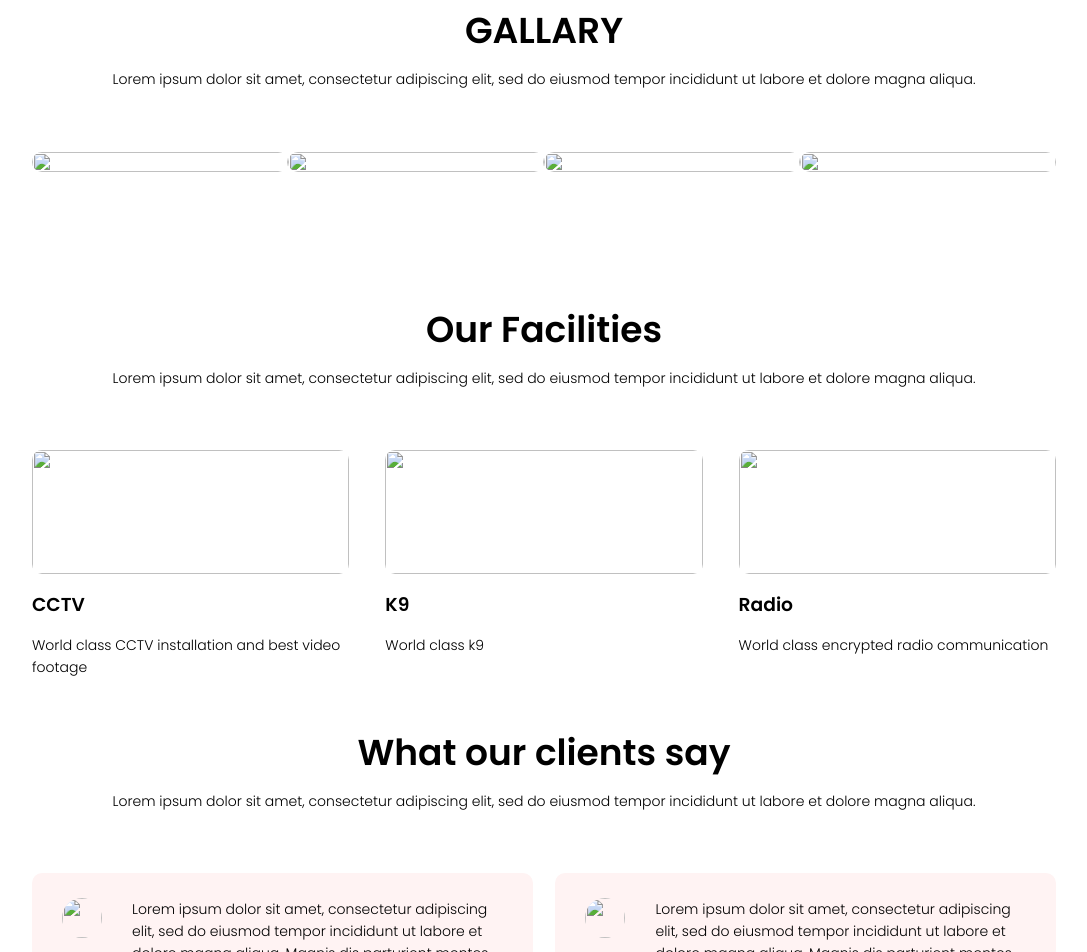
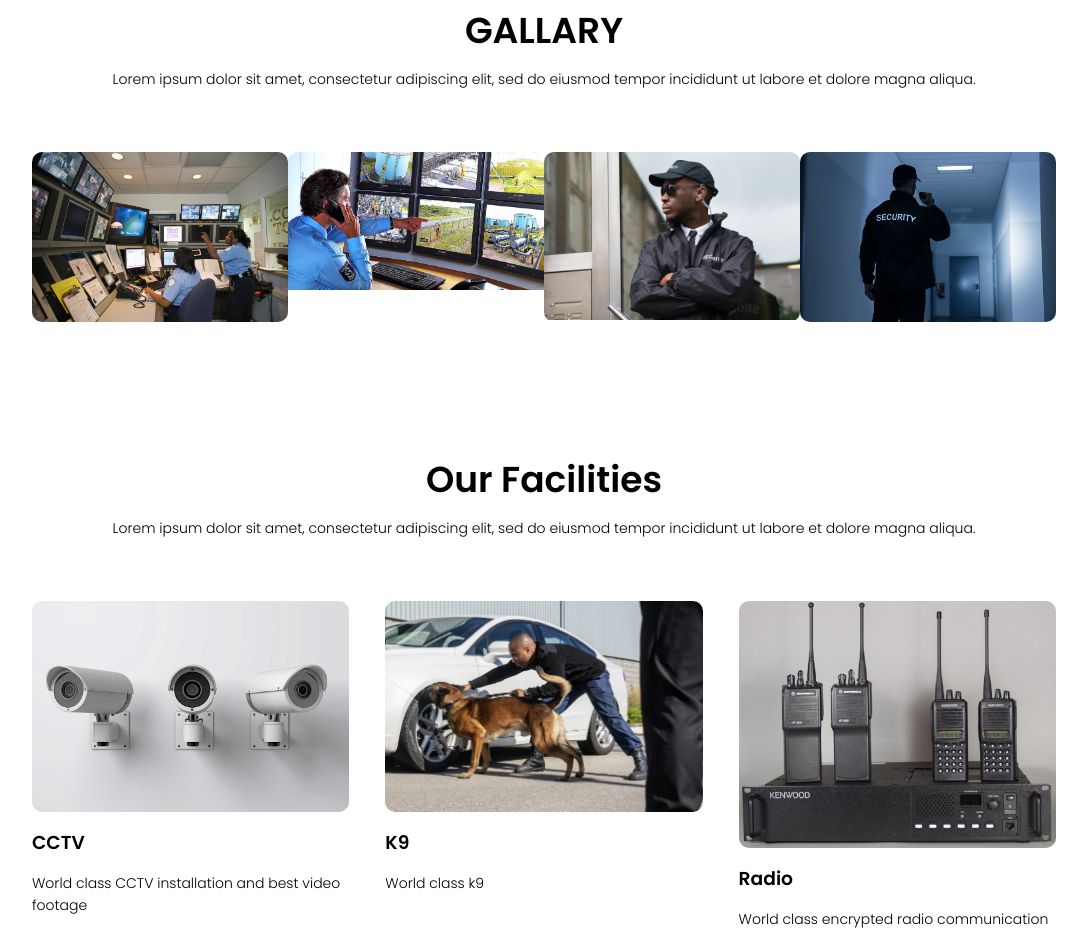
Before and after one commit to Jastis001/WebForPanos, a plain HTML site: page Panos/index.html in a window 1280 px wide. Shown: the part 1848-2800 px from the top of the page, without its empty margins (96-1183 px from the left). Drawn offline with Linux system fonts and the light colour scheme; files whose address does not match are found by name.

Commit message:
Update index.html

```diff
--- a/Panos/index.html
+++ b/Panos/index.html
@@ -13,7 +13,7 @@
 <body>
 	<section class="header">
 		<nav>
-			<a href="index.html"><img src="images/logo1.png"></a>
+			<a href="index.html"><img src="logo1.png"></a>
 			<div class="nav-links" id="navLinks">
 				<i class="fa fa-times" onclick="hideMenu()"></i>
 				<ul>
@@ -86,28 +86,28 @@
 
 	<div class="row">
 		<div class="gal-col">
-			<img src="images/obsi1.jpg">
+			<img src="obsi1.jpg">
 			<div class="layer">
 				<h3>OBUASI</h3>
 			</div>
 
 		</div>
 		<div class="gal-col">
-			<img src="images/obsi2.jpg">
+			<img src="obsi2.jpg">
 			<div class="layer">
 				<h3>KUMASI</h3>
 			</div>
 
 		</div>
 		<div class="gal-col">
-			<img src="images/obsi3.jpg">
+			<img src="obsi3.jpg">
 			<div class="layer">
 				<h3>BUIPE</h3>
 			</div>
 
 		</div>
 		<div class="gal-col">
-			<img src="images/obsi4.jpg">
+			<img src="obsi4.jpg">
 			<div class="layer">
 				<h3>BOGOSO</h3>
 			</div>
@@ -124,19 +124,19 @@
 	<p>Lorem ipsum dolor sit amet, consectetur adipiscing elit, sed do eiusmod tempor incididunt ut labore et dolore magna aliqua. </p>
 	<div class="row">
 		<div class="facilities-col">
-			<img src="images/cctv1.jpg">
+			<img src="cctv1.jpg">
 			<h3>CCTV</h3>
 			<p>World class CCTV installation and best video footage</p>
 
 		</div>
 		<div class="facilities-col">
-			<img src="images/k99.jpg">
+			<img src="k99.jpg">
 			<h3>K9</h3>
 			<p>World class k9</p>
 
 		</div>
 		<div class="facilities-col">
-			<img src="images/radio.jpg">
+			<img src="radio.jpg">
 			<h3>Radio</h3>
 			<p>World class encrypted radio communication</p>
 
@@ -151,7 +151,7 @@
 
 	<div class="row">
 		<div class="test-col">
-			<img src="images/user.jpg">
+			<img src="user.jpg">
 			<div>
 				<p>Lorem ipsum dolor sit amet, consectetur adipiscing elit, sed do eiusmod tempor incididunt ut labore et dolore magna aliqua. Magnis dis parturient montes nascetur. Eu consequat ac felis donec et odio pellentesque. Augue ut lectus arcu bibendum. Gravida arcu ac tortor dignissim. </p>
 				<h3>Anonymous 1</h3>
@@ -163,7 +163,7 @@
 			</div>
 		</div>
 		<div class="test-col">
-			<img src="images/user.jpg">
+			<img src="user.jpg">
 			<div>
 				<p>Lorem ipsum dolor sit amet, consectetur adipiscing elit, sed do eiusmod tempor incididunt ut labore et dolore magna aliqua. Magnis dis parturient montes nascetur. Eu consequat ac felis donec et odio pellentesque. Augue ut lectus arcu bibendum. Gravida arcu ac tortor dignissim. </p>
 				<h3>Anonymous 2</h3>
```
